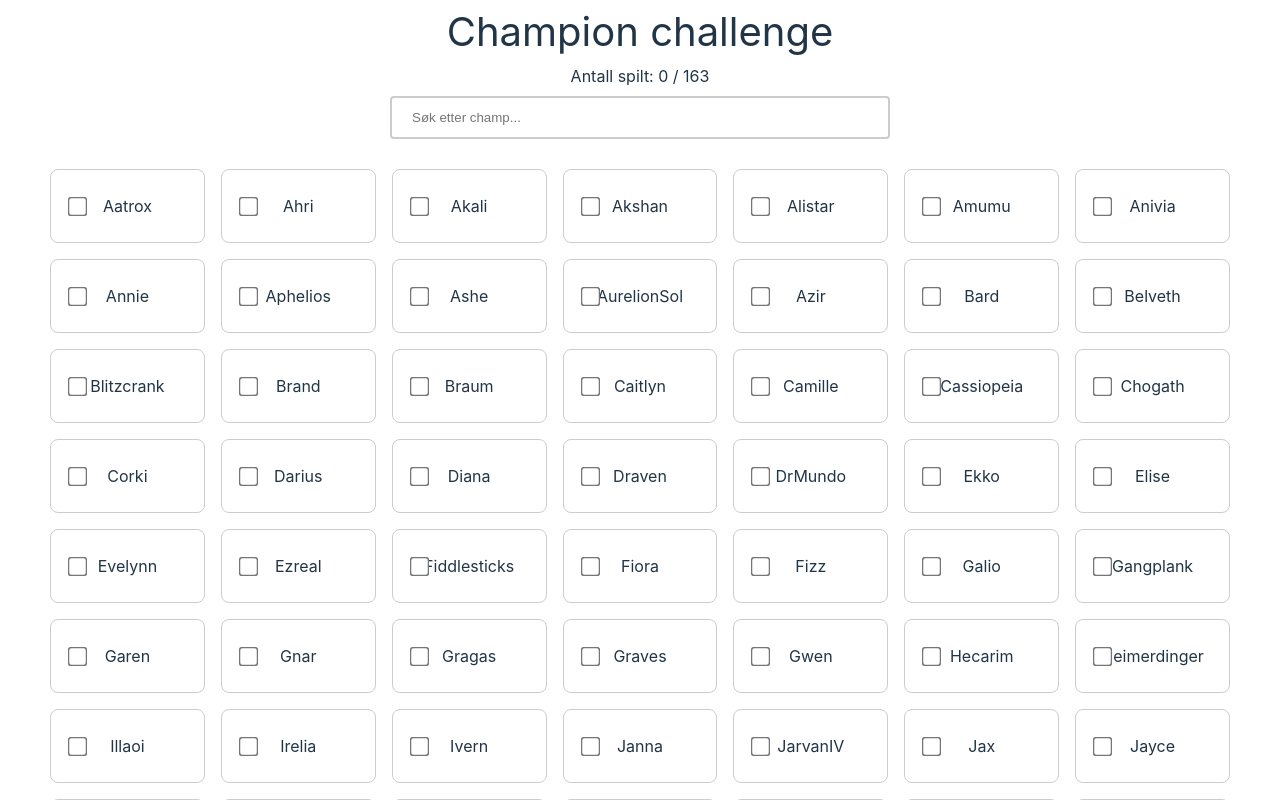
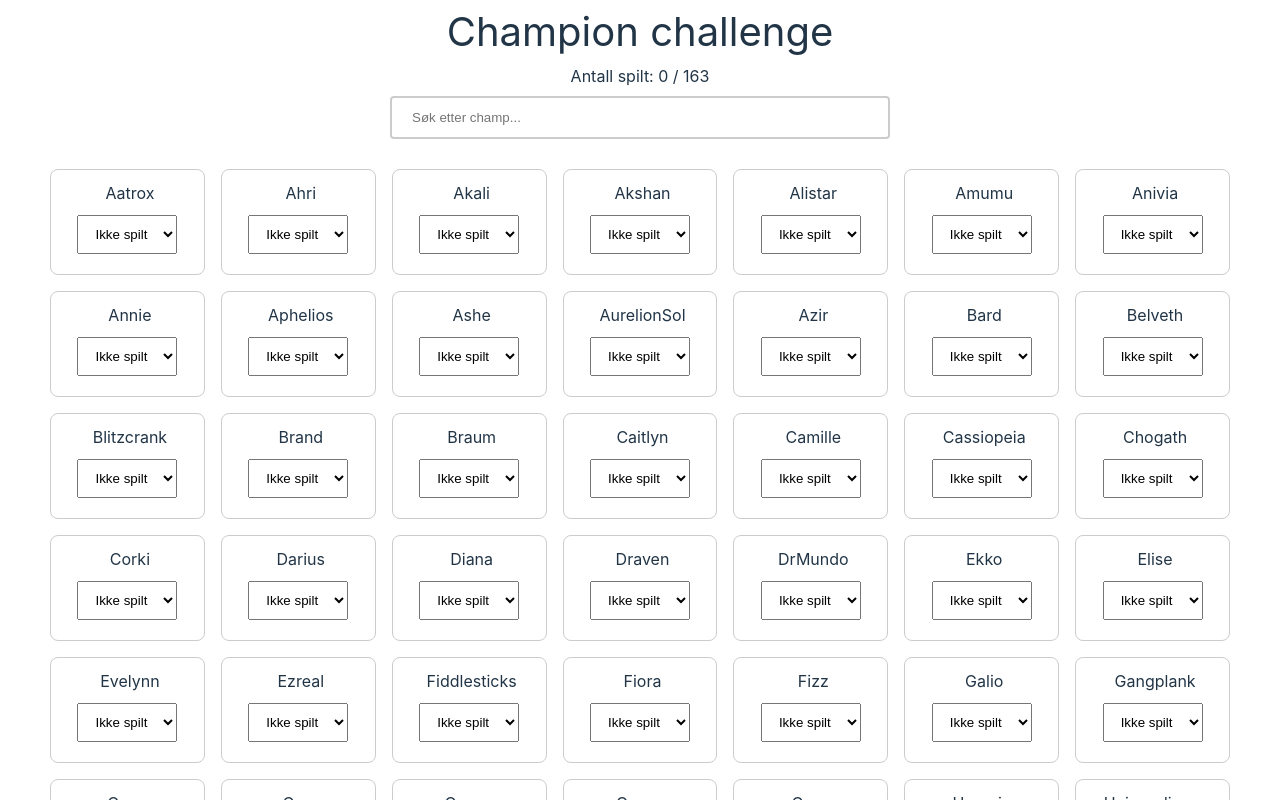
Before and after one commit to StigAkl/champion-challenge, a React (Vite) app: page / in a window 1280 px wide. Shown: the top 800 px of the page. Built offline with nearby package versions, Linux system fonts and the light colour scheme.

Commit message:
win or loss

```diff
--- a/src/App.css
+++ b/src/App.css
@@ -23,33 +23,6 @@
   margin: 10px;
 }
 
-.card {
-  display: flex;
-  align-items: center;
-  justify-content: center;
-  border: 1px solid #ccc;
-  padding: 1rem;
-  border-radius: 8px;
-  position: relative; /* legg til denne */
-  height: 40px;
-}
-
-.card:hover {
-  font-weight: bold;
-  cursor: pointer;
-}
-
-.checkbox {
-  position: absolute; /* endre til denne */ /* posisjon fra toppen */
-  left: 20px; /* posisjon fra venstre */
-  transform: scale(1.5); /* endre størrelsen */
-}
-
-.played {
-  background-color: rgb(60, 115, 60);
-  border: 1px solid rgb(155, 191, 155);
-}
-
 .search {
   width: 100%;
   max-width: 500px;
--- a/src/App.tsx
+++ b/src/App.tsx
@@ -1,13 +1,14 @@
 import { useState } from 'react'
 import './App.css'
 import compiled from './data/compiled.json';
+import Card from './components/Card';
 
-interface IChampion {
+export interface IChampion {
   id: string;
   name: string;
 }
 
-interface IPlayed {
+export interface IPlayed {
   [key: string]: boolean;
 }
 
@@ -17,19 +18,16 @@
   const [played, setPlayed] = useState<IPlayed>(JSON.parse(localStorage.getItem("played") || "{}"));
   const [search, setSearch] = useState('');
 
-  const toggleChecked = (id: string) => {
-    const newPlayed = { ...played, [id]: !played[id] }
+  const toggleChecked = (id: string, hasPlayed: boolean) => {
+    const newPlayed = { ...played, [id]: hasPlayed }
+    console.log("Setting: ", newPlayed, hasPlayed)
     setPlayed(newPlayed);
     localStorage.setItem("played", JSON.stringify(newPlayed));
+    console.log(played);
   }
 
   const list = champions.filter(champion => champion.name.toLowerCase().includes(search)).map(c => {
-    const background = played[c.id] ? "card played" : "card";
-    return (
-      <div key={c.id} className={background} onClick={() => toggleChecked(c.id)}>
-        <input type="checkbox" className="checkbox" checked={played[c.id] || false} onChange={() => toggleChecked(c.id)} />
-        <label>{c.name}</label>
-      </div>)
+    return <Card key={c.id} champion={c} played={played[c.id]} setPlayed={toggleChecked} />
   })
 
   const playedCounter = Object.values(played).reduce((count, value) => value ? count + 1 : count, 0);
--- /dev/null
+++ b/src/components/Card.css
@@ -0,0 +1,51 @@
+.card {
+  display: flex;
+  align-items: center;
+  justify-content: center;
+  border: 1px solid #ccc;
+  padding: 2rem;
+  border-radius: 8px;
+  position: relative; /* legg til denne */
+  height: 40px;
+  flex-direction: column;
+}
+
+.card:hover {
+  font-weight: bold;
+  cursor: pointer;
+  border: 1px solid rgb(255, 255, 255);
+}
+
+.checkbox {
+  transform: scale(1.5); /* endre størrelsen */
+  cursor: pointer;
+  margin-right: 20px;
+}
+
+.won {
+  background-color: rgb(60, 115, 60);
+  border: 1px solid rgb(155, 191, 155);
+}
+
+.loss {
+  background-color: rgb(169, 60, 35);
+  border: 1px solid rgb(98, 75, 29);
+}
+
+.champion-label {
+  margin-left: 5px;
+}
+
+.result-select {
+  padding-top: 10px;
+  padding-bottom: 10px;
+  text-align: center;
+  margin: 10px;
+  width: 100px;
+  font-family: Arial;
+}
+
+select > option {
+  font-size: 16px;
+  padding: 20px;
+}
--- /dev/null
+++ b/src/components/Card.tsx
@@ -0,0 +1,64 @@
+import { useState } from "react";
+import { IChampion } from "../App";
+import "./Card.css";
+
+interface Props {
+  champion: IChampion;
+  played: boolean;
+  setPlayed: (id: string, hasPlayed: boolean) => void;
+}
+
+interface MatchResult {
+  [key: string]: string;
+}
+
+const getCardBackground = (played: boolean, result: string) => {
+  if (!played) {
+    return "card";
+  }
+
+  if (result === "win")
+    return "card won";
+
+  return "card loss";
+}
+
+const Card = ({ champion, played, setPlayed }: Props) => {
+  const [win, setWin] = useState<MatchResult>(JSON.parse(localStorage.getItem("result") || "{}"));
+
+  const toggleWin = (result: string) => {
+    const hasPlayed = result !== "notplayed";
+
+    console.log("Has played:", hasPlayed)
+    if (!hasPlayed) {
+      return setPlayed(champion.id, false);
+    }
+
+    const newWin = { ...win, [champion.id]: result };
+    setWin(newWin);
+    setPlayed(champion.id, true);
+    localStorage.setItem("result", JSON.stringify(newWin));
+  }
+
+  const background = getCardBackground(played, win[champion.id]);
+
+  return (
+    <div className={background}>
+      <div>
+        <label className="champion-label">{champion.name}</label>
+      </div>
+      <div>
+        <select id="result" className="result-select" placeholder="Resultat"
+          onChange={(e) => {
+            toggleWin(e.target.value);
+          }}>
+          <option value="notplayed">Ikke spilt</option>
+          <option value="loss">Tap</option>
+          <option selected={win[champion.id] === "win"} value="win">Vinn</option>
+        </select>
+      </div>
+    </div>
+  )
+}
+
+export default Card;
```
Also changed, not shown: src/components/ChampionCard.tsx (added, +29 -0 lines).
